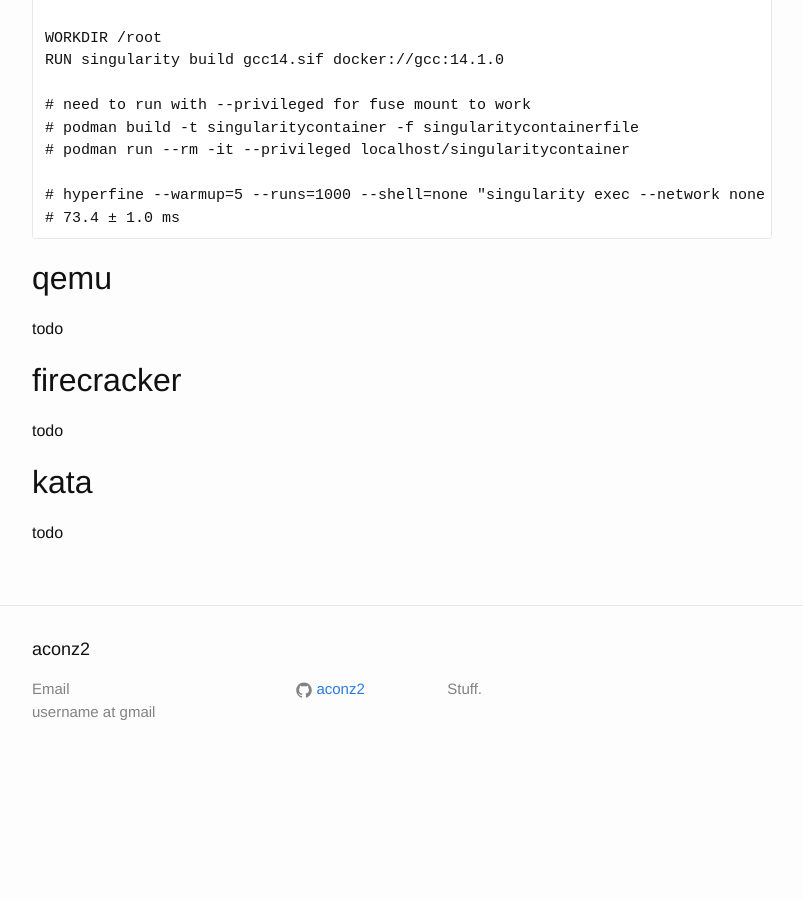
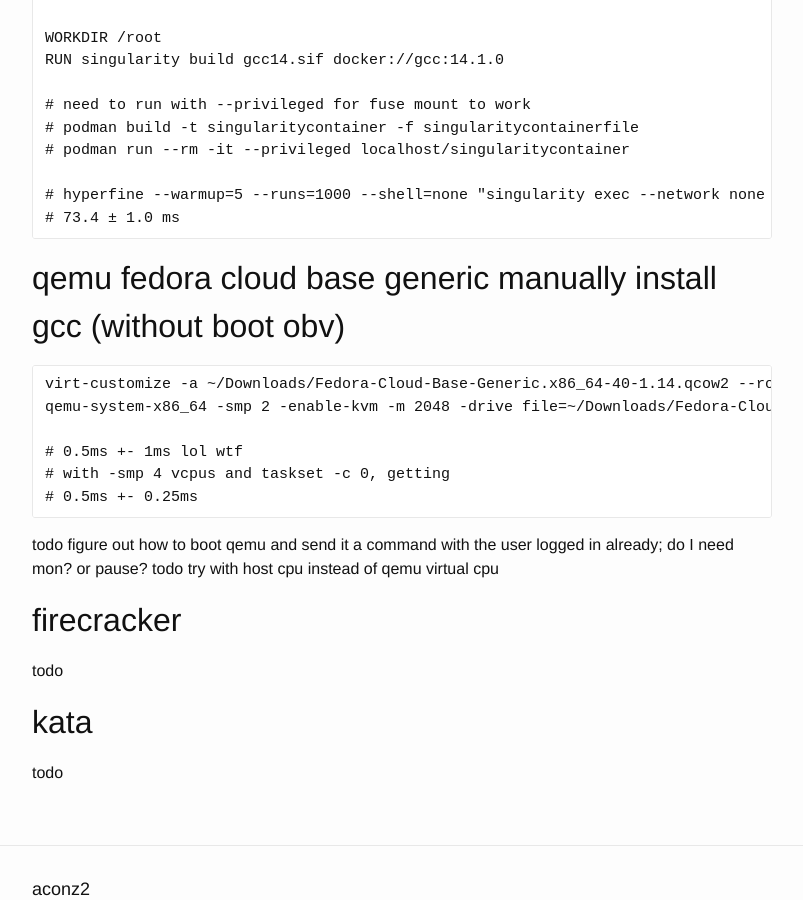
Before and after one commit to aconz2/aconz2.github.io, a Jekyll site: the page built from _posts/2024-06-27-program-explorer-planning.md, in a window 1280 px wide and 900 px high, scrolled down 4320 px. Shown: the whole window, without its empty margins (238-1041 px from the left). Built offline with Jekyll 4.4.1, drawn with Linux system fonts in a browser that asks for light colours; before the commit the page ends 5103 px from its top, so only the background shows below that; some of the changed text lies outside the part shown.

Commit message:
try qemu

````diff
--- a/_posts/2024-06-27-program-explorer-planning.md
+++ b/_posts/2024-06-27-program-explorer-planning.md
@@ -110,9 +110,19 @@ RUN singularity build gcc14.sif docker://gcc:14.1.0
 # 73.4 ± 1.0 ms
 ```
 
-## qemu
+## qemu fedora cloud base generic manually install gcc (without boot obv)
 
-todo
+```
+virt-customize -a ~/Downloads/Fedora-Cloud-Base-Generic.x86_64-40-1.14.qcow2 --root-password password:hello
+qemu-system-x86_64 -smp 2 -enable-kvm -m 2048 -drive file=~/Downloads/Fedora-Cloud-Base-Generic.x86_64-40-1.14.qcow2
+
+# 0.5ms +- 1ms lol wtf
+# with -smp 4 vcpus and taskset -c 0, getting
+# 0.5ms +- 0.25ms
+```
+
+todo figure out how to boot qemu and send it a command with the user logged in already; do I need mon? or pause?
+todo try with host cpu instead of qemu virtual cpu
 
 ## firecracker
 
````
Also changed, not shown: other parts of _posts/2024-06-27-program-explorer-planning.md (+1 -1 lines).
